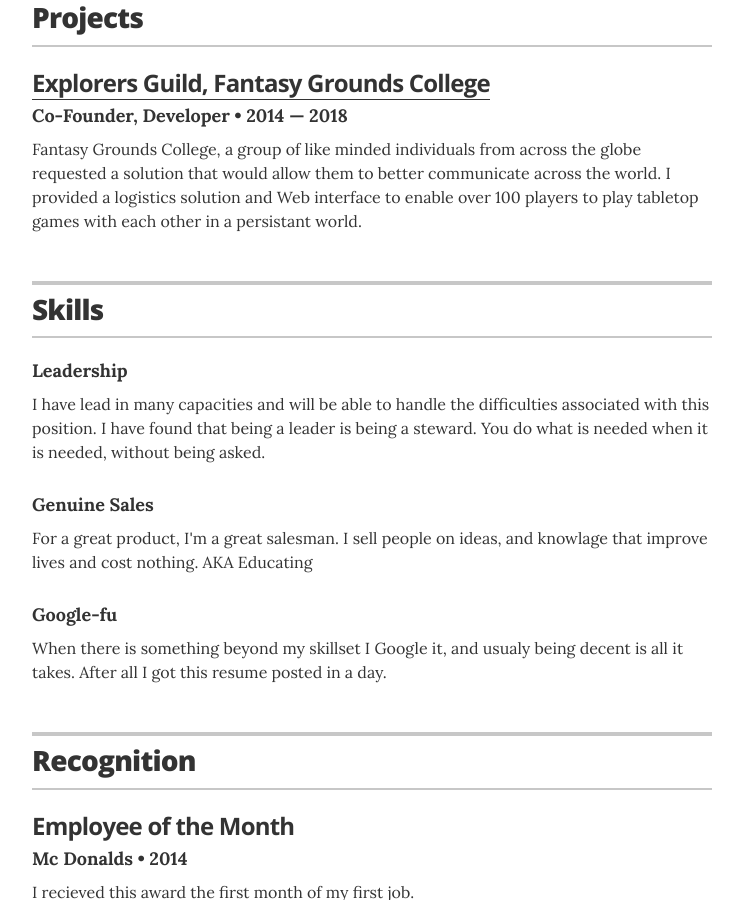
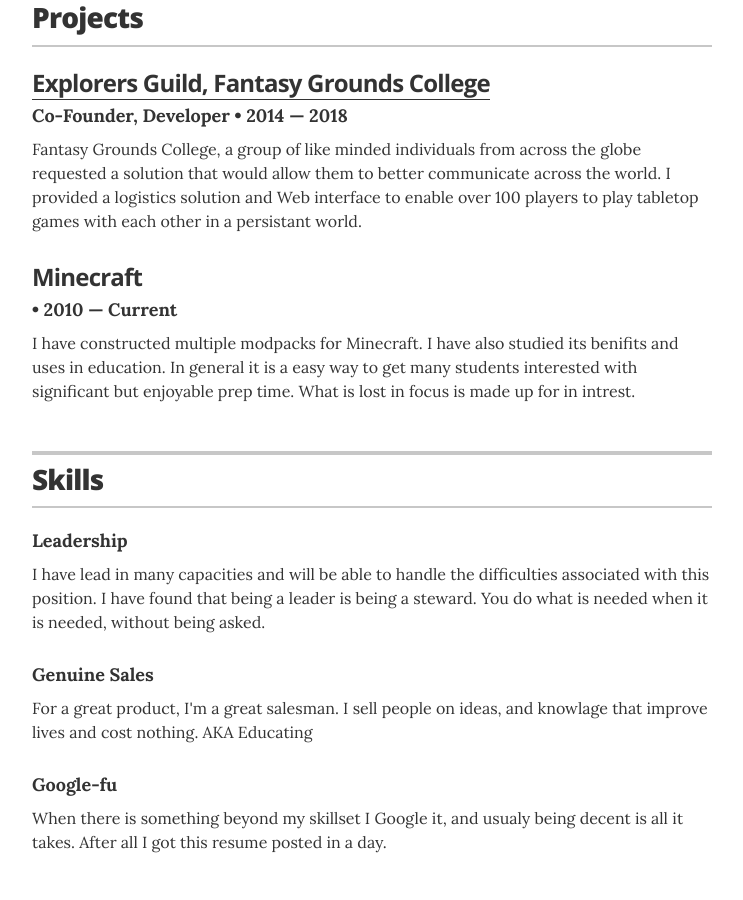
Before and after one commit to LogosWorks/LogosWorks.github.io, a Jekyll site: the page built from index.html, in a window 1280 px wide and 900 px high, scrolled down 1864 px. Shown: the whole window, without its empty margins (268-1011 px from the left). Built offline with Jekyll 4.4.1, drawn with Linux system fonts in a browser that asks for light colours.

Commit message:
Update projects.yml

```diff
--- a/_data/projects.yml
+++ b/_data/projects.yml
@@ -1,9 +1,14 @@
 # Projects
 # uncomment the urls if you wish to display them, and add your own URL
 
-# jazznotes.io
+# Explorers Guild
 - project: Explorers Guild, Fantasy Grounds College
-  role:  Co-Founder, Developer
+  role: Co-Founder, Developer
   duration: 2014 &mdash; 2018
   url: "https://explorers-guild.github.io/"
   description: Fantasy Grounds College, a group of like minded individuals from across the globe requested a solution that would allow them to better communicate across the world. I provided a logistics solution and Web interface to enable over 100 players to play tabletop games with each other in a persistant world.
+
+# Minecraft
+- project: Minecraft
+  duration: 2010 &mdash; Current
+  description: I have constructed multiple modpacks for Minecraft. I have also studied its benifits and uses in education. In general it is a easy way to get many students interested with significant but enjoyable prep time. What is lost in focus is made up for in intrest.
```
